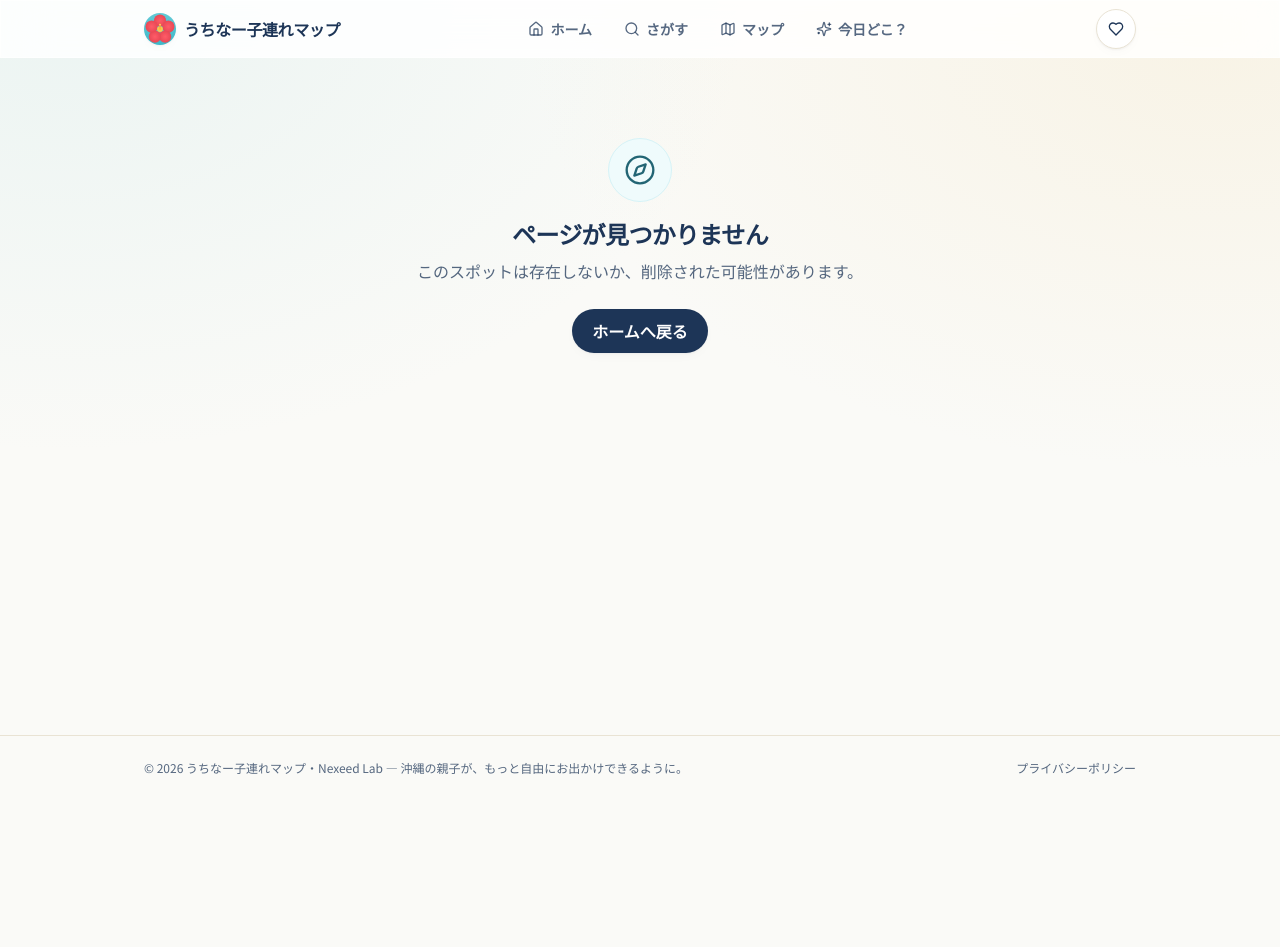
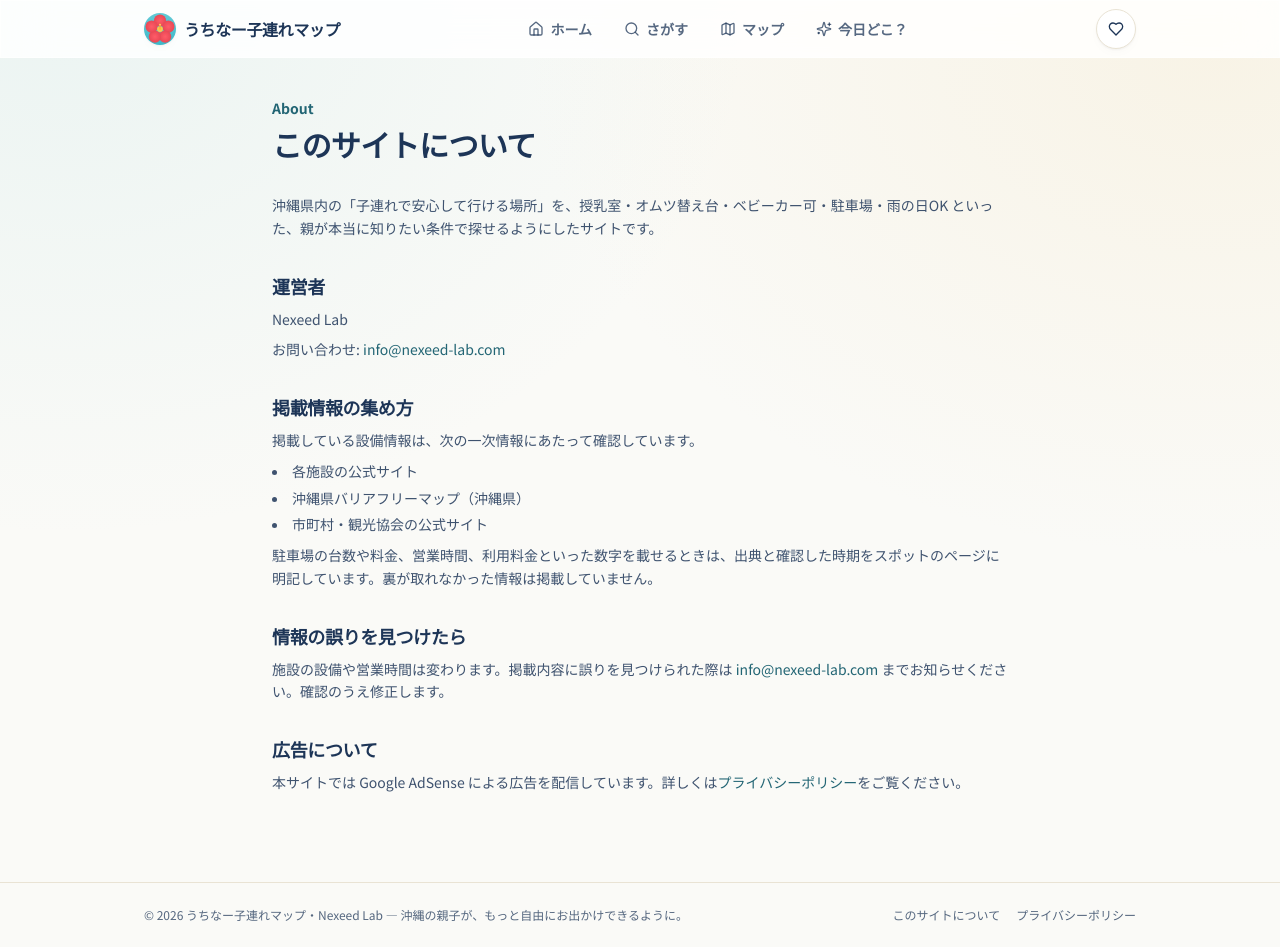
Before and after one commit to oshima0627/uchina-map, a Next.js app: page /about in a window 1280 px wide. Before the commit this address had no page. Before the commit the page ends 800 px from the top, so only its background shows below. Built offline with nearby package versions, Linux system fonts and the light colour scheme.

Commit message:
chore: 作業終了時の自動コミット（2026-09-01 09:12）

```diff
--- /dev/null
+++ b/src/app/about/page.tsx
@@ -0,0 +1,72 @@
+import Link from "next/link";
+import { pageMetadata } from "@/lib/seo";
+
+export const metadata = pageMetadata({
+  title: "このサイトについて",
+  description:
+    "うちなー子連れマップの運営者情報とお問い合わせ先。沖縄県内の子連れで安心して行ける場所を、授乳室・オムツ替え台・ベビーカー可・駐車場・雨の日OKといった条件で探せるサイトです。",
+  path: "/about/",
+});
+
+export default function AboutPage() {
+  return (
+    <article className="mx-auto max-w-3xl px-4 py-10">
+      <header className="space-y-2">
+        <p className="text-sm font-semibold text-primary-700">About</p>
+        <h1 className="text-3xl font-bold text-charcoal">このサイトについて</h1>
+      </header>
+
+      <div className="mt-8 space-y-8 text-sm leading-relaxed text-charcoal/85">
+        <p>
+          沖縄県内の「子連れで安心して行ける場所」を、授乳室・オムツ替え台・ベビーカー可・駐車場・雨の日OK といった、親が本当に知りたい条件で探せるようにしたサイトです。
+        </p>
+
+        <section className="space-y-2">
+          <h2 className="text-lg font-semibold text-charcoal">運営者</h2>
+          <p>Nexeed Lab</p>
+          <p>
+            お問い合わせ:{" "}
+            <a className="text-primary-700 hover:underline" href="mailto:info@nexeed-lab.com">
+              info@nexeed-lab.com
+            </a>
+          </p>
+        </section>
+
+        <section className="space-y-2">
+          <h2 className="text-lg font-semibold text-charcoal">掲載情報の集め方</h2>
+          <p>掲載している設備情報は、次の一次情報にあたって確認しています。</p>
+          <ul className="list-inside list-disc space-y-1">
+            <li>各施設の公式サイト</li>
+            <li>沖縄県バリアフリーマップ（沖縄県）</li>
+            <li>市町村・観光協会の公式サイト</li>
+          </ul>
+          <p>
+            駐車場の台数や料金、営業時間、利用料金といった数字を載せるときは、出典と確認した時期をスポットのページに明記しています。裏が取れなかった情報は掲載していません。
+          </p>
+        </section>
+
+        <section className="space-y-2">
+          <h2 className="text-lg font-semibold text-charcoal">情報の誤りを見つけたら</h2>
+          <p>
+            施設の設備や営業時間は変わります。掲載内容に誤りを見つけられた際は{" "}
+            <a className="text-primary-700 hover:underline" href="mailto:info@nexeed-lab.com">
+              info@nexeed-lab.com
+            </a>{" "}
+            までお知らせください。確認のうえ修正します。
+          </p>
+        </section>
+
+        <section className="space-y-2">
+          <h2 className="text-lg font-semibold text-charcoal">広告について</h2>
+          <p>
+            本サイトでは Google AdSense による広告を配信しています。詳しくは
+            <Link className="text-primary-700 hover:underline" href="/privacy">
+              プライバシーポリシー
+            </Link>
+            をご覧ください。
+          </p>
+        </section>
+      </div>
+    </article>
+  );
+}
--- a/src/app/layout.tsx
+++ b/src/app/layout.tsx
@@ -88,9 +88,14 @@ export default function RootLayout({
             <span>
               © 2026 うちなー子連れマップ・Nexeed Lab — 沖縄の親子が、もっと自由にお出かけできるように。
             </span>
-            <Link href="/privacy" className="shrink-0 hover:text-charcoal hover:underline">
-              プライバシーポリシー
-            </Link>
+            <div className="shrink-0 flex items-center gap-4">
+              <Link href="/about" className="hover:text-charcoal hover:underline">
+                このサイトについて
+              </Link>
+              <Link href="/privacy" className="hover:text-charcoal hover:underline">
+                プライバシーポリシー
+              </Link>
+            </div>
           </div>
         </footer>
         <Script
--- a/src/app/sitemap.ts
+++ b/src/app/sitemap.ts
@@ -18,6 +18,7 @@ export default function sitemap(): MetadataRoute.Sitemap {
     { url: `${SITE_URL}/spots/`, lastModified: now, priority: 0.9, changeFrequency: "daily" },
     { url: `${SITE_URL}/map/`, lastModified: now, priority: 0.7, changeFrequency: "weekly" },
     { url: `${SITE_URL}/recommend/`, lastModified: now, priority: 0.8, changeFrequency: "daily" },
+    { url: `${SITE_URL}/about/`, lastModified: now, priority: 0.3, changeFrequency: "yearly" },
     { url: `${SITE_URL}/privacy/`, lastModified: now, priority: 0.2, changeFrequency: "yearly" },
   ];
 
```
